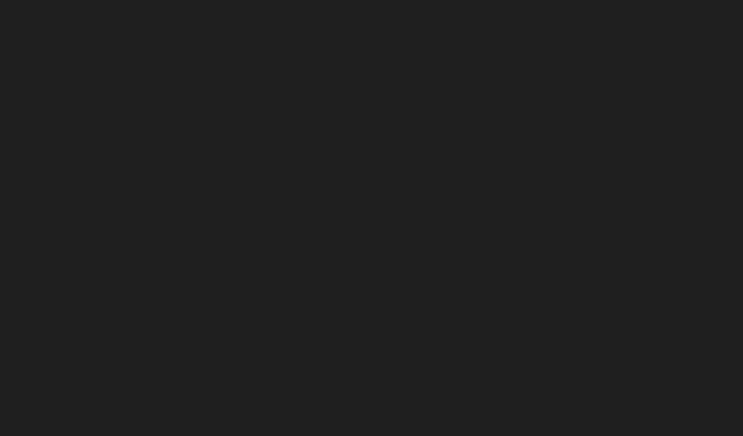
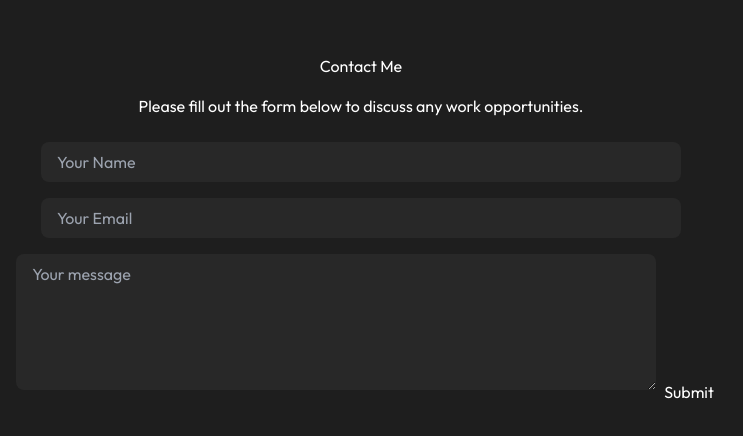
Before and after one commit to muhammadrazaq33/portfolio1, a React (Vite) app: page / in a window 1280 px wide. Shown: the part 926-1362 px from the top of the page, without its empty margins (279-1022 px from the left). Before the commit the page ends 800 px from the top, so only its background shows below. Built offline with nearby package versions, Linux system fonts and the light colour scheme.

Commit message:
contact form completed

```diff
--- a/src/App.jsx
+++ b/src/App.jsx
@@ -1,12 +1,14 @@
 import React from 'react'
 import Navbar from './components/Navbar/Navbar'
 import Header from './components/Header/Header'
+import Contact from './components/Contact/Contact'
 
 const App = () => {
   return (
     <div className=''>
       <Navbar />
-      <Header/>
+      <Header />
+      <Contact/>
     </div>
   )
 }
--- /dev/null
+++ b/src/components/Contact/Contact.css
@@ -0,0 +1,22 @@
+.contact{
+    height: calc(100vh - 5rem);
+    width: 100vw;
+    text-align: center;
+    display: flex;
+    flex-direction: column;
+    justify-content: center;
+    align-items: center;
+    gap: 1rem;
+}
+.inputArea{
+    font-size: medium;
+    /* background-color: antiquewhite; */
+    width: 100%;
+    max-width: 40rem;
+    margin: 0.5rem;
+    padding: 0.5rem 1rem;
+    color: white;
+    border: none;
+    border-radius: 0.5rem;
+    background-color: rgb(40, 40, 40);
+}
--- /dev/null
+++ b/src/components/Contact/Contact.jsx
@@ -0,0 +1,19 @@
+import React from 'react'
+import "./Contact.css";
+
+const Contact = () => {
+  return (
+    <div id="contact" className='contact'>
+          <h1 className='text-[3rem] font-semibold'>Contact Me</h1>
+          <span className='text-xl font-normal'>Please fill out the form below to discuss any work opportunities.</span>
+          <form className='flex flex-col items-center justify-center gap-[1rem] w-[90vw] max-w-[60rem]'>
+              <input type="text" className='inputArea' placeholder='Your Name' />
+              <input type="email" className='inputArea' placeholder='Your Email' />
+              <textarea name="message" className='inputArea' rows="5" placeholder='Your message'></textarea>
+              <button type='submit' value="send" className='border-none bg-white rounded-[0.5rem] m-[2rem] py-[0.75rem] px-[3rem] text-black'>Submit</button>
+          </form>
+    </div>
+  );
+}
+
+export default Contact
```
